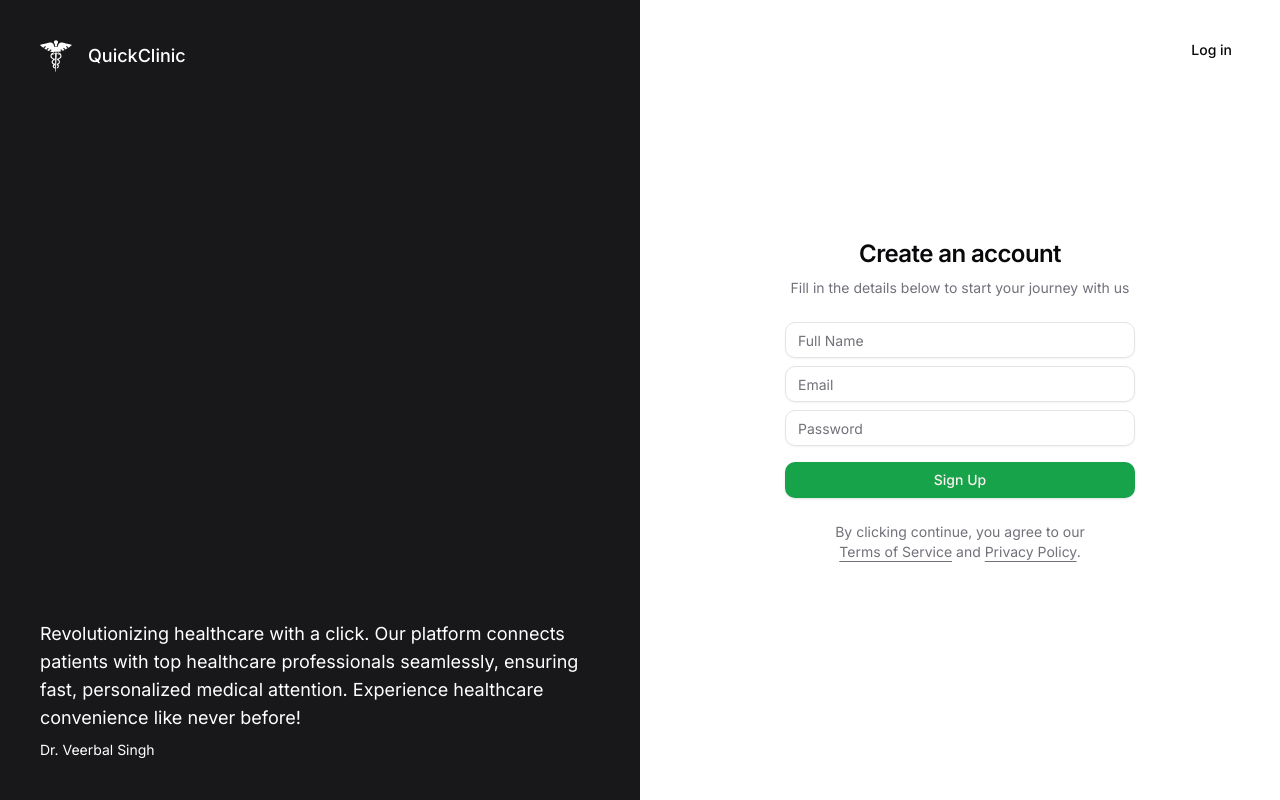
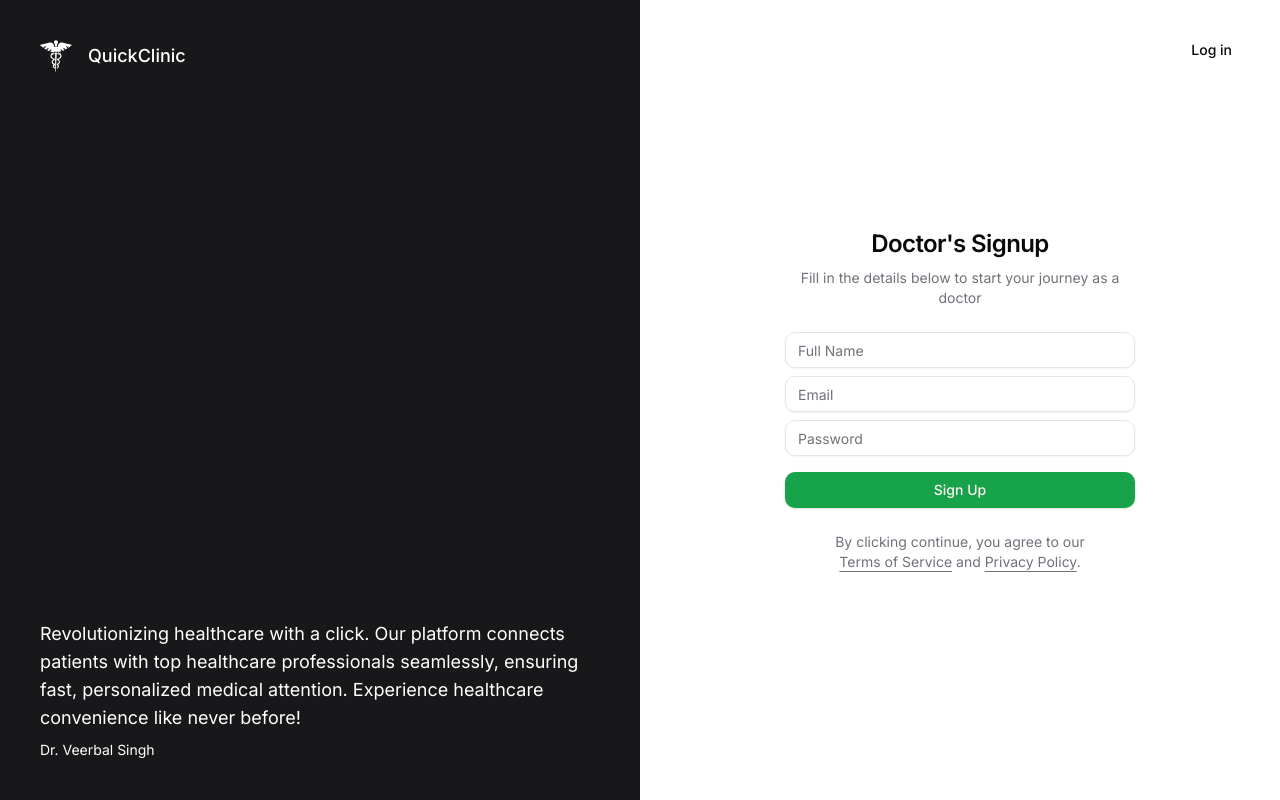
Before and after one commit to veerbal1/quick-clinic, a Next.js app: page /signup in a window 1280 px wide. Built offline with nearby package versions, Linux system fonts and the light colour scheme.

Commit message:
Update signup page title and description

```diff
--- a/app/(auth)/signup/page.tsx
+++ b/app/(auth)/signup/page.tsx
@@ -19,10 +19,10 @@ function SignUpPage() {
         <div className="mx-auto flex w-full flex-col justify-center space-y-6 sm:w-[350px]">
           <div className="flex flex-col space-y-2 text-center">
             <h1 className="text-2xl font-semibold tracking-tight">
-              Create an account
+              Doctor&apos;s Signup
             </h1>
             <p className="text-sm text-muted-foreground">
-              Fill in the details below to start your journey with us
+              Fill in the details below to start your journey as a doctor
             </p>
           </div>
           <SingupForm />
```
